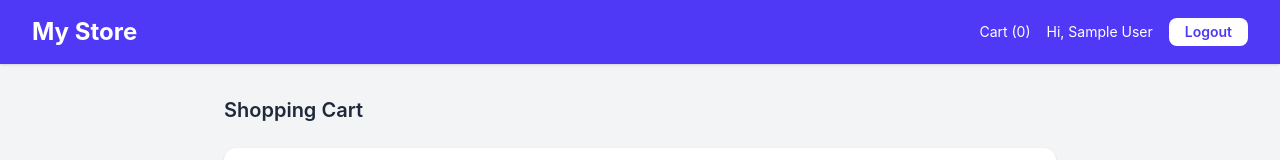
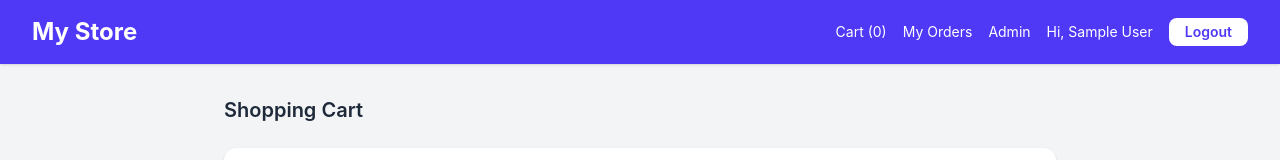
Before and after one commit to Iqra-SE-05/mern-ecommerce-store, a React app in the folder frontend/: page /cart in a window 1280 px wide. Shown: the top 160 px of the page. Built offline with nearby package versions, Linux system fonts and the light colour scheme; sample sign-in values are in the browser's storage; the HTML template or start-up script is replaced by a standard one.

Commit message:
Add My Orders and Admin links to Navbar

```diff
--- a/frontend/src/components/Navbar.jsx
+++ b/frontend/src/components/Navbar.jsx
@@ -21,8 +21,17 @@ function Navbar() {
         <Link to="/cart" className="text-sm hover:underline">
   Cart ({totalItems})
 </Link>
+
         {userInfo ? (
           <>
+          <Link to="/orders" className="text-sm hover:underline">
+  My Orders
+</Link>
+{userInfo.role === "admin" && (
+  <Link to="/admin" className="text-sm hover:underline">
+    Admin
+  </Link>
+)}
             <span className="text-sm">Hi, {userInfo.name}</span>
             <button
               onClick={handleLogout}
```
